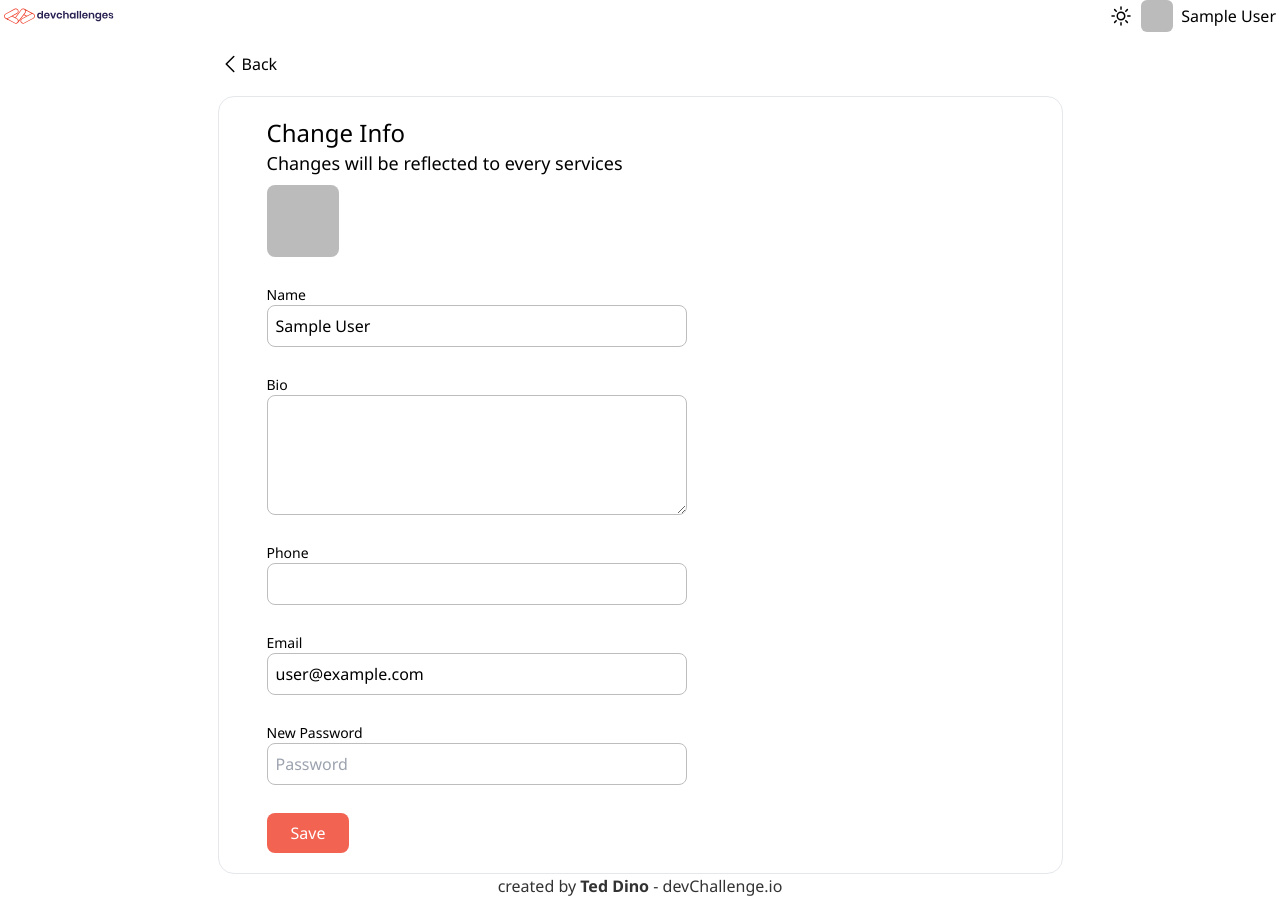
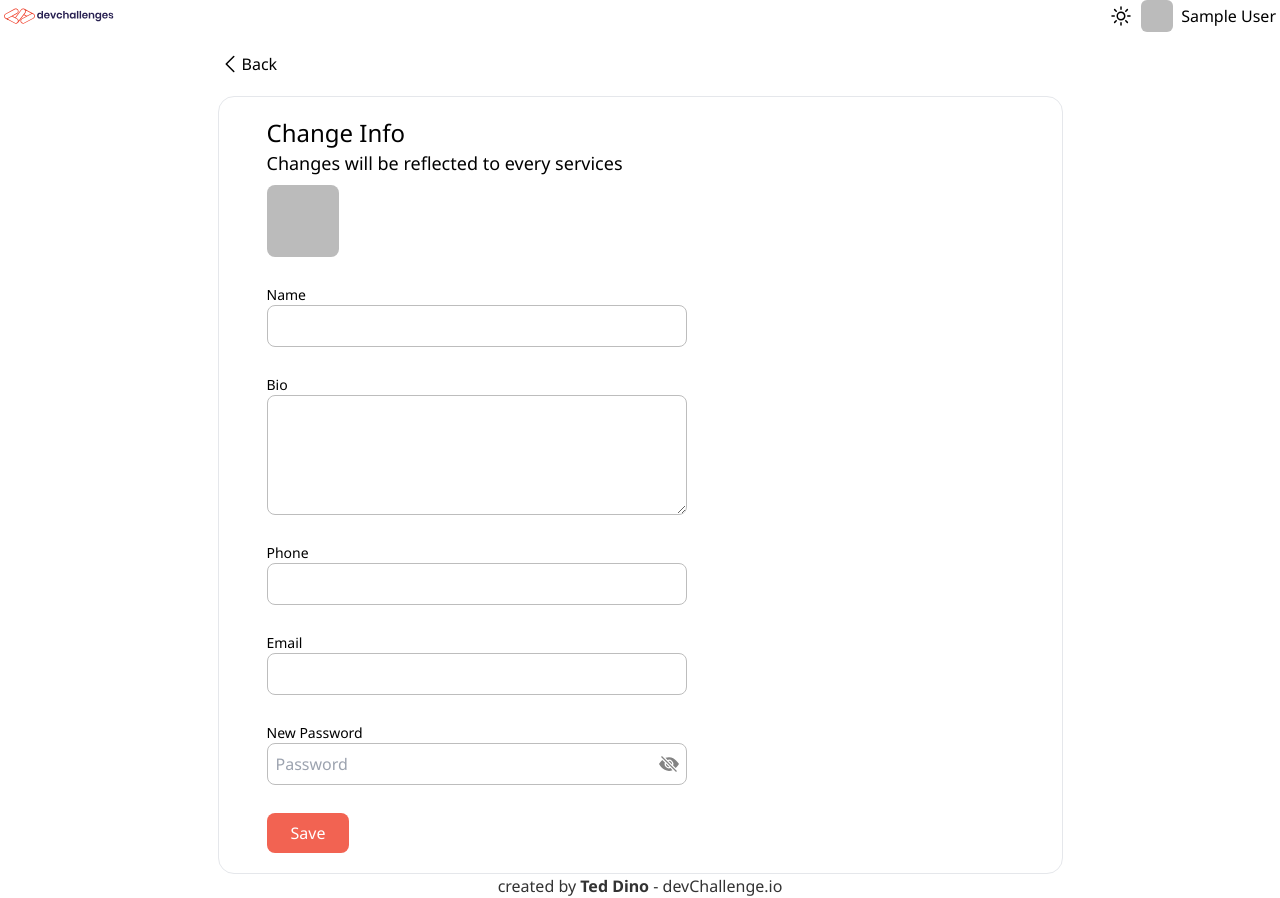
Before and after one commit to ted-dino/authentication-app, a Next.js app: page /edit in a window 1280 px wide. Built offline with nearby package versions, Linux system fonts and the light colour scheme; no server answers; sample sign-in values are in the browser's storage; what env-var would draw is missing.

Commit message:
Refactor: clean up code

```diff
--- a/pages/edit.tsx
+++ b/pages/edit.tsx
@@ -4,27 +4,37 @@ import { useSession } from "next-auth/react";
 import Head from "next/head";
 import Link from "next/link";
 import { useRouter } from "next/router";
-import { ChangeEvent, FormEvent, useState } from "react";
+import { FormEvent, useState } from "react";
+import Password from "../components/Password";
 import { authOptions } from "./api/auth/[...nextauth]";
 
 const Edit = () => {
   const { data: session } = useSession();
+  const [isLoading, setIsLoading] = useState(false);
   const router = useRouter();
-  const [formData, setFormData] = useState({
-    bio: session && session.user ? session.user.bio?.toString() : "",
-    name: session && session.user ? session.user.name?.toString() : "",
-    phone: session && session.user ? session.user.phone : "",
-    email: session && session.user ? session.user.email?.toString() : "",
-    password: "",
-  });
 
   const submitData = async (e: FormEvent<HTMLFormElement>) => {
     e.preventDefault();
 
+    const formData = new FormData(e.currentTarget);
+    const inputData = Object.fromEntries(formData);
+    let formattedData: any = {};
+
+    for (const [key, value] of Object.entries(inputData)) {
+      if (value !== "") {
+        formattedData[`${key}`] = value;
+      }
+    }
+
+    if (Object.keys(formattedData).length > 0) {
       try {
+        setIsLoading(true);
         const request = await fetch("/api/users/update", {
-        method: "POST",
-        body: JSON.stringify(formData),
+          method: "PATCH",
+          body: JSON.stringify({
+            ...formattedData,
+            email: session?.user.email,
+          }),
           headers: {
             "Content-type": "application/json",
           },
@@ -36,6 +46,7 @@ const Edit = () => {
           const message = status.error as string;
           alert(message);
         } else {
+          alert(`Profile has been successfully updated!`);
           router.reload();
         }
       } catch (error) {
@@ -45,19 +56,12 @@ const Edit = () => {
         }
         alert(`Unexpected Error: ${error}`);
       }
+      setIsLoading(false);
+    } else {
+      alert("Fields are empty!");
+    }
   };
 
-  const onChange = (
-    e: ChangeEvent<HTMLInputElement> | ChangeEvent<HTMLTextAreaElement>
-  ) => {
-    const value = e.currentTarget.value;
-    const name = e.currentTarget.name;
-
-    setFormData((prevState) => ({
-      ...prevState,
-      [name]: value,
-    }));
-  };
   return (
     <>
       <Head>
@@ -107,11 +111,10 @@ const Edit = () => {
                   Name
                 </label>
                 <input
+                  disabled={isLoading}
                   type="text"
                   name="name"
                   id="name"
-                  value={formData.name}
-                  onChange={onChange}
                   className="p-2 border border-borderClr w-full max-w-[420px] rounded-lg focus:outline-none"
                 />
               </div>
@@ -122,11 +125,10 @@ const Edit = () => {
                 <textarea
                   name="bio"
                   id="bio"
+                  disabled={isLoading}
                   cols={10}
                   rows={6}
-                  value={formData.bio}
                   className="p-2 border border-borderClr w-full max-w-[420px] min-h-[90px]  max-h-[120px] rounded-lg focus:outline-none"
-                  onChange={onChange}
                 />
               </div>
               <div className="my-2 md:my-7 flex flex-col">
@@ -134,11 +136,10 @@ const Edit = () => {
                   Phone
                 </label>
                 <input
+                  disabled={isLoading}
                   type="number"
                   name="phone"
                   id="phone"
-                  onChange={onChange}
-                  value={formData.phone}
                   className="p-2 border border-borderClr w-full max-w-[420px] rounded-lg focus:outline-none"
                 />
               </div>
@@ -147,12 +148,11 @@ const Edit = () => {
                   Email
                 </label>
                 <input
+                  disabled={isLoading}
                   className="p-2 border border-borderClr w-full max-w-[420px] rounded-lg focus:outline-none"
                   type="email"
                   name="email"
                   id="email"
-                  onChange={onChange}
-                  value={formData.email}
                   pattern="[^@ \t\r\n]+@[^@ \t\r\n]+\.[^@ \t\r\n]+"
                   title="Must be a valid email address"
                 />
@@ -162,21 +162,15 @@ const Edit = () => {
                   New Password
                 </label>
                 <div className="relative">
-                  <input
-                    className="p-2 border border-borderClr w-full rounded-lg focus:outline-none"
-                    type="password"
-                    name="password"
-                    id="password"
-                    onChange={onChange}
-                    value={formData.password}
-                    title="Must be at least 8 characters"
-                    pattern="[a-zA-Z0-9]{8,}"
-                    placeholder="Password"
+                  <Password
+                    isDisabled={isLoading}
+                    isRequired={false}
+                    className="p-2 border border-borderClr w-full max-w-[420px] rounded-lg focus:outline-none"
                   />
                 </div>
               </div>
               <button className="py-2 px-6 bg-[#f26352] text-white dark:bg-accent rounded-lg">
-                Save
+                {isLoading ? "Saving..." : "Save"}
               </button>
             </form>
           </div>
```
Lines whose indentation alone changed are shown as unchanged.
